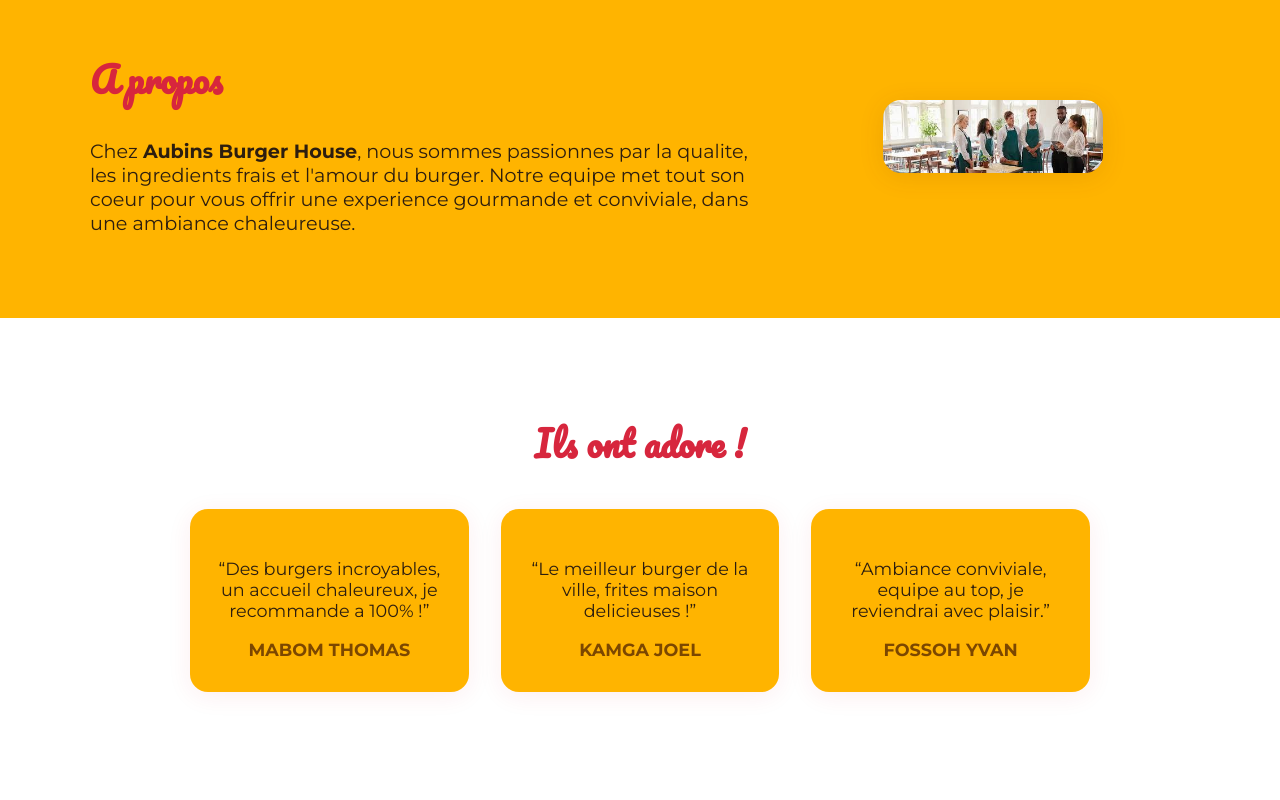
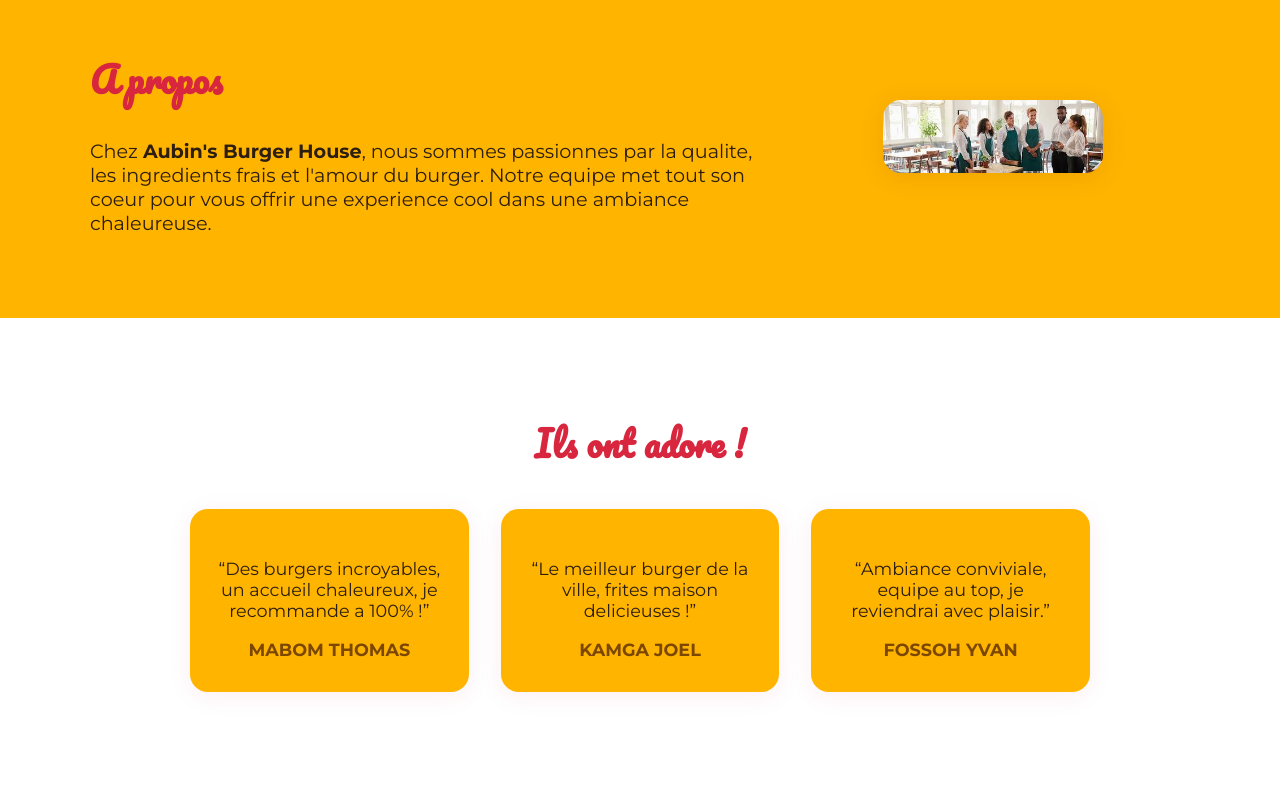
Before and after one commit to aubin-pierre7/Site-Web-Responsive-Design, a plain HTML site: page index.html in a window 1280 px wide. Shown: the part 1520-2320 px from the top of the page. Drawn offline with Linux system fonts and the light colour scheme.

Commit message:
Modification du nom du restaurant

```diff
--- a/index.html
+++ b/index.html
@@ -3,7 +3,7 @@
   <head>
     <meta charset="UTF-8" />
     <meta name="viewport" content="width=device-width, initial-scale=1.0" />
-    <title>Aubins Burger House</title>
+    <title>Aubin's Burger House</title>
     <link rel="stylesheet" href="style.css" />
     <link
       href="https://fonts.googleapis.com/css2?family=Montserrat:wght@700;400&family=Pacifico&display=swap"
@@ -15,7 +15,7 @@
     <header>
       <nav class="navbar">
         <div class="logo">
-          <span class="aubin">Aubins</span> <span class="burger">Burger</span>
+          <span class="aubin">Aubin's</span> <span class="burger">Burger</span>
           <span class="house">House</span>
         </div>
         <ul class="nav-links">
@@ -31,7 +31,7 @@
     <section class="hero">
       <div class="hero-content">
         <h1>
-          <span class="aubin">Aubins</span> <span class="burger">Burger</span>
+          <span class="aubin">Aubin's</span> <span class="burger">Burger</span>
           <span class="house">House</span>
         </h1>
         <p class="slogan">Le gout qui reste en memoire</p>
@@ -94,10 +94,9 @@
         <div class="about-text">
           <h2>A propos</h2>
           <p>
-            Chez <strong>Aubins Burger House</strong>, nous sommes passionnes
+            Chez <strong>Aubin's Burger House</strong>, nous sommes passionnes
             par la qualite, les ingredients frais et l'amour du burger. Notre
-            equipe met tout son coeur pour vous offrir une experience gourmande
-            et conviviale, dans une ambiance chaleureuse.
+            equipe met tout son coeur pour vous offrir une experience cool dans une ambiance chaleureuse.
           </p>
         </div>
         <div class="about-img">
@@ -193,7 +192,7 @@
     </div>
     <footer>
       <div class="footer-content">
-        <div class="footer-logo">Aubins Burger House</div>
+        <div class="footer-logo">Aubin's Burger House</div>
         <div class="footer-info">
           <span>&copy; 2025 Aubin</span>
           <span>Ouvert 7j/7 : 11h30 – 23h00</span>
```
